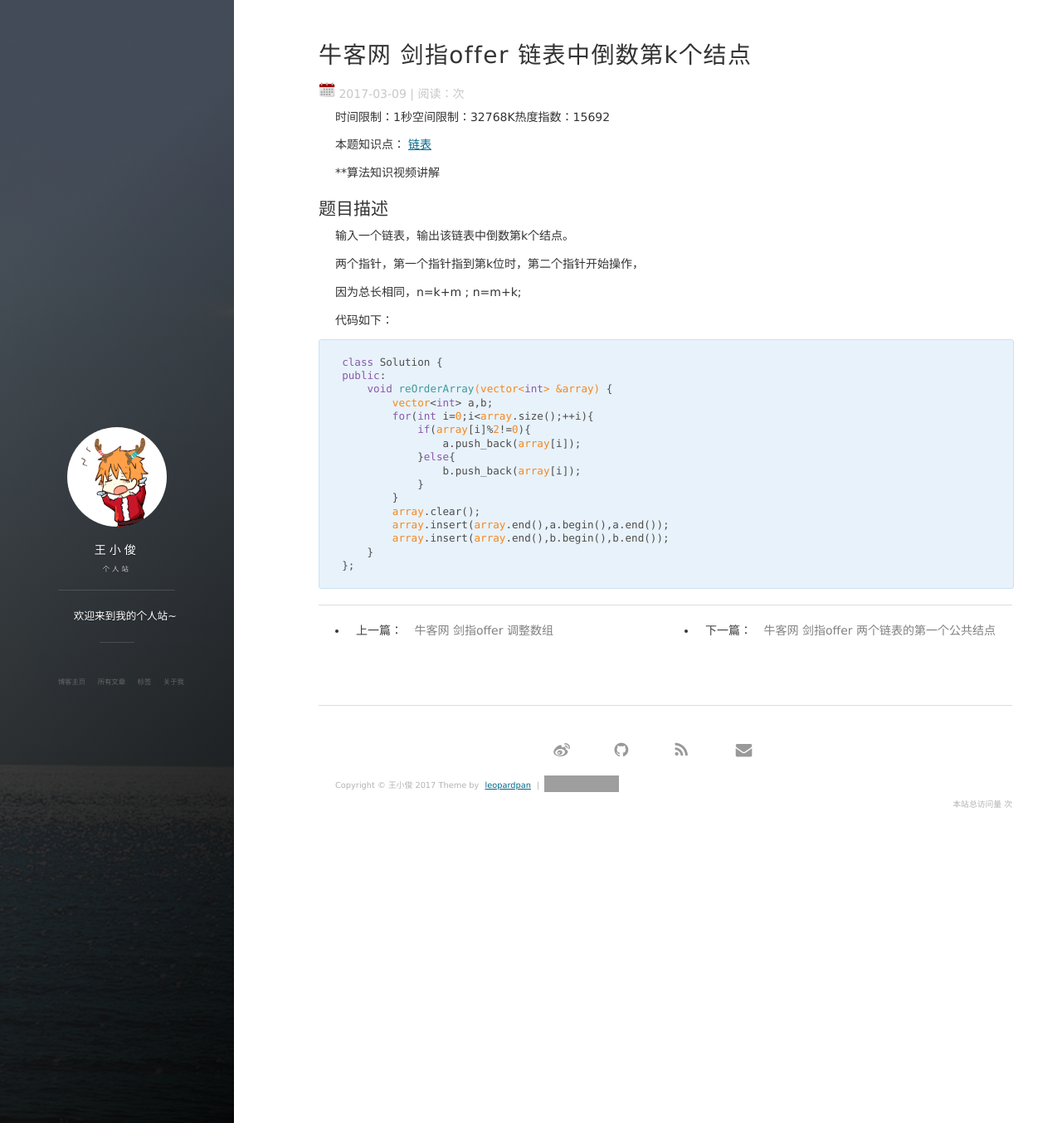
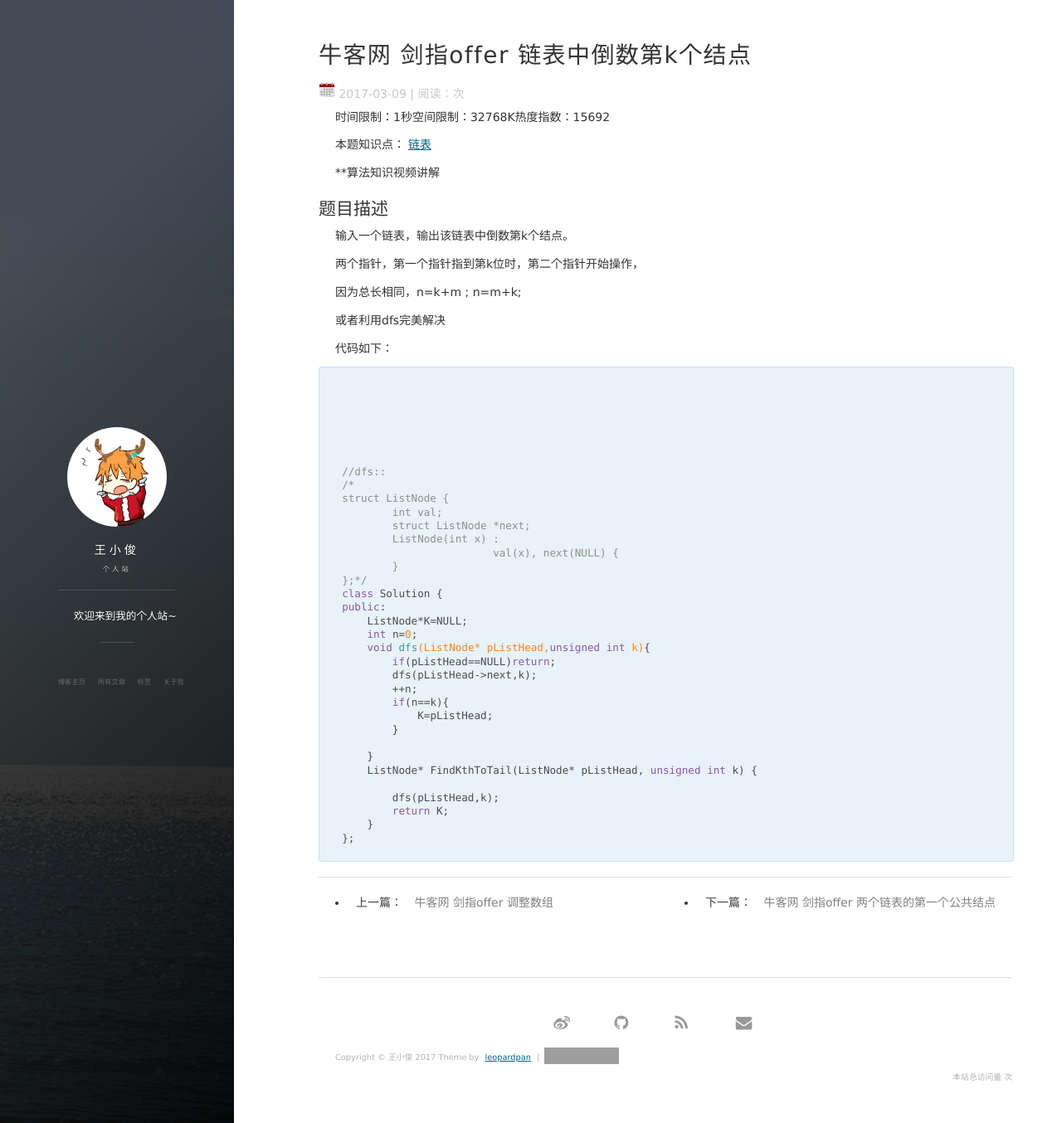
Before and after one commit to grimxiaojun/grimxiaojun.github.io, a Jekyll site: the page built from _posts/2017-03-09-剑指offer-链表中倒数第k个结点.markdown, in a window 1280 px wide and 1354 px high. Shown: the whole window at 83% size. Built offline with Jekyll 4.4.1, drawn with Linux system fonts in a browser that asks for light colours; nearby versions of some CDN libraries; comment, search, counter and statistics services are not loaded; grey boxes are pictures that could not be loaded.

Commit message:
剑指offer

````diff
--- a/_posts/2017-03-09-剑指offer-反转单链表.markdown
+++ b/_posts/2017-03-09-剑指offer-反转单链表.markdown
@@ -15,7 +15,7 @@ title:  "牛客网 剑指offer 反转单链表"
 
 
 
-
+题解：定义一个节点，遍历所给节点，每次将节点放入定义节点的头部即可
 
 代码如下：
 
--- a/_posts/2017-03-09-剑指offer-链表中倒数第k个结点.markdown
+++ b/_posts/2017-03-09-剑指offer-链表中倒数第k个结点.markdown
@@ -19,23 +19,45 @@ title:  "牛客网 剑指offer 链表中倒数第k个结点"
 
 因为总长相同，n=k+m  ;  n=m+k;
 
+
+
+或者利用dfs完美解决
+
 代码如下：
 
 ```c++
+
+
+
+
+
+
+//dfs::
+/*
+struct ListNode {
+	int val;
+	struct ListNode *next;
+	ListNode(int x) :
+			val(x), next(NULL) {
+	}
+};*/
 class Solution {
 public:
-    void reOrderArray(vector<int> &array) {
-        vector<int> a,b;
-        for(int i=0;i<array.size();++i){
-            if(array[i]%2!=0){
-                a.push_back(array[i]);
-            }else{
-                b.push_back(array[i]);
-            }
+    ListNode*K=NULL;
+    int n=0;
+    void dfs(ListNode* pListHead,unsigned int k){
+        if(pListHead==NULL)return;
+        dfs(pListHead->next,k);
+        ++n;
+        if(n==k){
+            K=pListHead;
         }
-        array.clear();
-        array.insert(array.end(),a.begin(),a.end());
-        array.insert(array.end(),b.begin(),b.end());
+
+    }
+    ListNode* FindKthToTail(ListNode* pListHead, unsigned int k) {
+
+        dfs(pListHead,k);
+        return K;
     }
 };
 ```
````
Also changed, not shown: _posts/2017-03-22-二维数组中的查找.markdown (added, +45 -0 lines), _posts/2017-03-22-剑指offer-从尾到头打印链表.markdown (added, +45 -0 lines), _posts/2017-03-22-剑指offer-替换空格.markdown (added, +39 -0 lines), _posts/2017-03-22-剑指offer-利用数组初始化二叉树.markdown (renamed from _posts/2017-03-22-利用数组初始化二叉树.markdown).
